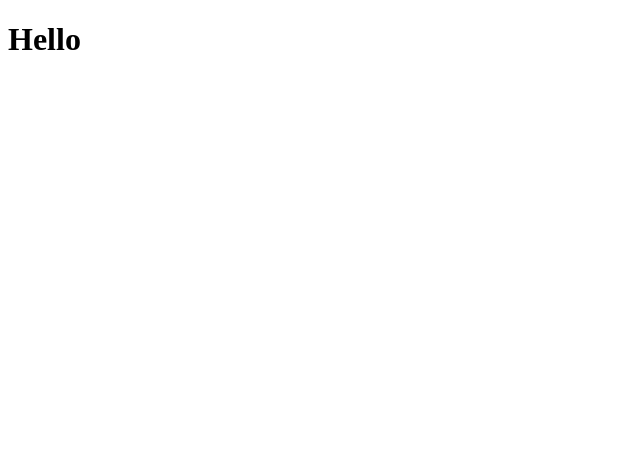
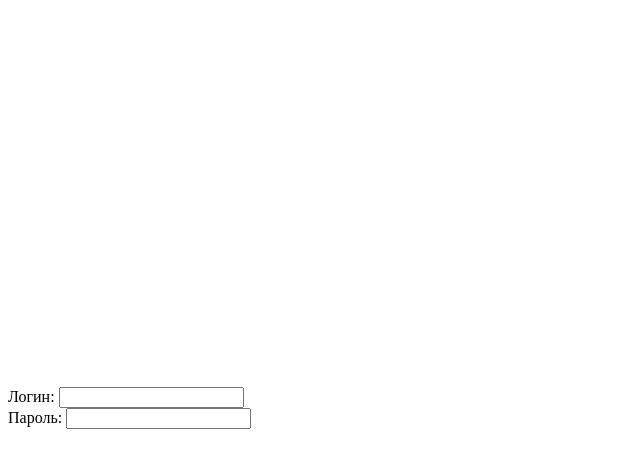
Before and after one commit to tumadash/startup, an Angular app: page / in a window 1280 px wide. Shown: the top 468 px of the page, without its empty margins (0-640 px from the left). Built offline with nearby package versions, Linux system fonts and the light colour scheme.

Commit message:
Startup-frontend 1. Логин.

```diff
--- a/src/app/login/login.css
+++ b/src/app/login/login.css
@@ -0,0 +1,8 @@
+.login {
+    display: table;
+    height: 100%;
+}
+.login-form{
+    display: table-cell;
+    vertical-align: middle;
+}
--- a/src/app/login/login.html
+++ b/src/app/login/login.html
@@ -1 +1,6 @@
-<h1>Hello</h1>
+<div class="login">
+    <div class="login-form">
+        <div>Логин: <input></div>
+        <div>Пароль: <input></div>
+    </div>
+</div>
--- a/src/styles.css
+++ b/src/styles.css
@@ -1 +1,5 @@
 /* You can add global styles to this file, and also import other style files */
+html,
+body {
+    height: 100%;
+}
```
